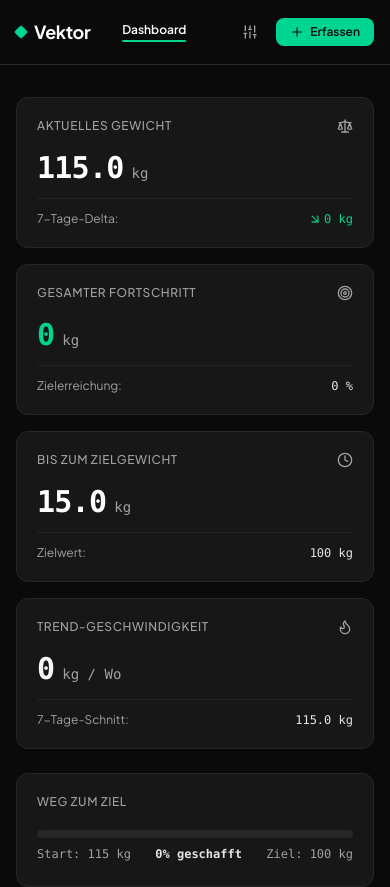
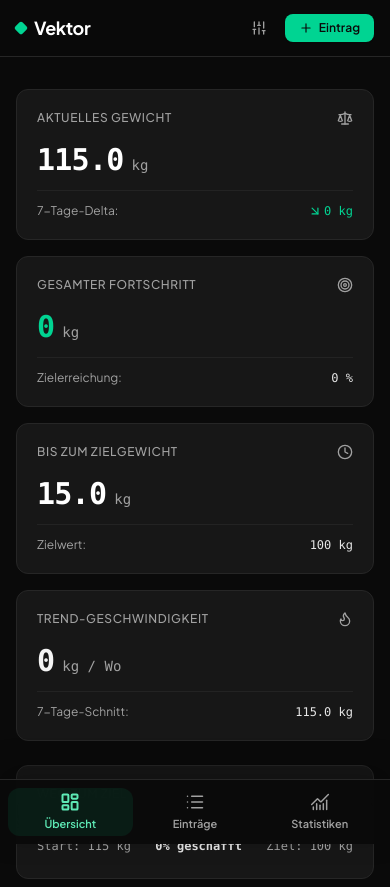
Before and after one commit to Leandro201206/Vektor, a React (Vite) app: page / in a window 390 px wide. Shown: the top 887 px of the page. Built offline with nearby package versions, Linux system fonts and the light colour scheme.

Commit message:
Improve mobile navigation in Vektor

```diff
--- a/src/components/Header.tsx
+++ b/src/components/Header.tsx
@@ -1,5 +1,5 @@
 import React from 'react';
-import { Plus, Sliders, Sun, Moon } from 'lucide-react';
+import { Plus, Sliders, Sun, Moon, LayoutDashboard, ChartNoAxesCombined, List } from 'lucide-react';
 
 interface HeaderProps {
   activeView: 'dashboard' | 'entries' | 'stats';
@@ -19,8 +19,9 @@ export const Header: React.FC<HeaderProps> = ({
   onToggleDarkMode,
 }) => {
   return (
-    <header className="border-b border-neutral-800 bg-neutral-950/80 backdrop-blur-md sticky top-0 z-40 transition-colors">
-      <div className="max-w-7xl mx-auto px-4 sm:px-6 lg:px-8 h-16 flex items-center justify-between gap-8">
+    <>
+    <header className="border-b border-neutral-800 bg-neutral-950/95 backdrop-blur-md sticky top-0 z-40 transition-colors">
+      <div className="max-w-7xl mx-auto px-4 sm:px-6 lg:px-8 h-14 sm:h-16 flex items-center justify-between gap-3 lg:gap-8">
         {/* Zone 1: Brand wordmark */}
         <div className="flex items-center gap-3 shrink-0">
           <button
@@ -33,7 +34,7 @@ export const Header: React.FC<HeaderProps> = ({
         </div>
 
         {/* Zone 2: Nav links */}
-        <nav className="flex items-center gap-6 sm:gap-8 text-xs font-medium overflow-x-auto py-1">
+        <nav className="hidden md:flex items-center gap-6 lg:gap-8 text-xs font-medium py-1">
           <button
             onClick={() => onSelectView('dashboard')}
             className={`whitespace-nowrap pb-1 transition-colors relative ${
@@ -81,7 +82,7 @@ export const Header: React.FC<HeaderProps> = ({
         <div className="flex items-center gap-2.5 shrink-0">
           <button
             onClick={onToggleDarkMode}
-            className="p-2 text-neutral-400 hover:text-white rounded-lg hover:bg-neutral-900 transition-colors hidden sm:inline-flex"
+            className="p-2 text-neutral-400 hover:text-white rounded-lg hover:bg-neutral-900 transition-colors hidden md:inline-flex"
             title={isDarkMode ? 'Heller Modus' : 'Dunkler Modus'}
             aria-label="Theme umschalten"
           >
@@ -102,11 +103,25 @@ export const Header: React.FC<HeaderProps> = ({
             className="px-3.5 py-1.5 text-xs font-semibold text-neutral-950 bg-emerald-400 hover:bg-emerald-300 rounded-lg transition-colors flex items-center gap-1.5 whitespace-nowrap shadow-xs"
           >
             <Plus className="w-3.5 h-3.5" />
-            <span className="hidden xs:inline">Eintrag erfassen</span>
-            <span className="xs:hidden">Erfassen</span>
+            <span className="hidden sm:inline">Eintrag erfassen</span>
+            <span className="sm:hidden">Eintrag</span>
           </button>
         </div>
       </div>
     </header>
+    <nav aria-label="Mobile Hauptnavigation" className="md:hidden fixed bottom-0 inset-x-0 z-50 bg-neutral-950/95 backdrop-blur-lg border-t border-neutral-800 flex justify-around px-2 pt-2 pb-[calc(env(safe-area-inset-bottom)+8px)] shadow-[0_-10px_30px_rgba(0,0,0,.28)]">
+      {([
+        { view: 'dashboard' as const, label: 'Übersicht', Icon: LayoutDashboard },
+        { view: 'entries' as const, label: 'Einträge', Icon: List },
+        { view: 'stats' as const, label: 'Statistiken', Icon: ChartNoAxesCombined },
+      ]).map(({ view, label, Icon }) => (
+        <button key={view} type="button" aria-current={activeView === view ? 'page' : undefined} onClick={() => { onSelectView(view); window.scrollTo({ top: 0, behavior: 'smooth' }); }}
+          className={`flex-1 min-h-12 flex flex-col items-center justify-center gap-1 rounded-xl text-[11px] font-semibold ${activeView === view ? 'text-emerald-300 bg-emerald-500/10' : 'text-neutral-400'}`}>
+          <Icon className="w-5 h-5" strokeWidth={activeView === view ? 2.4 : 1.8}/>
+          <span>{label}</span>
+        </button>
+      ))}
+    </nav>
+    </>
   );
 };
```
